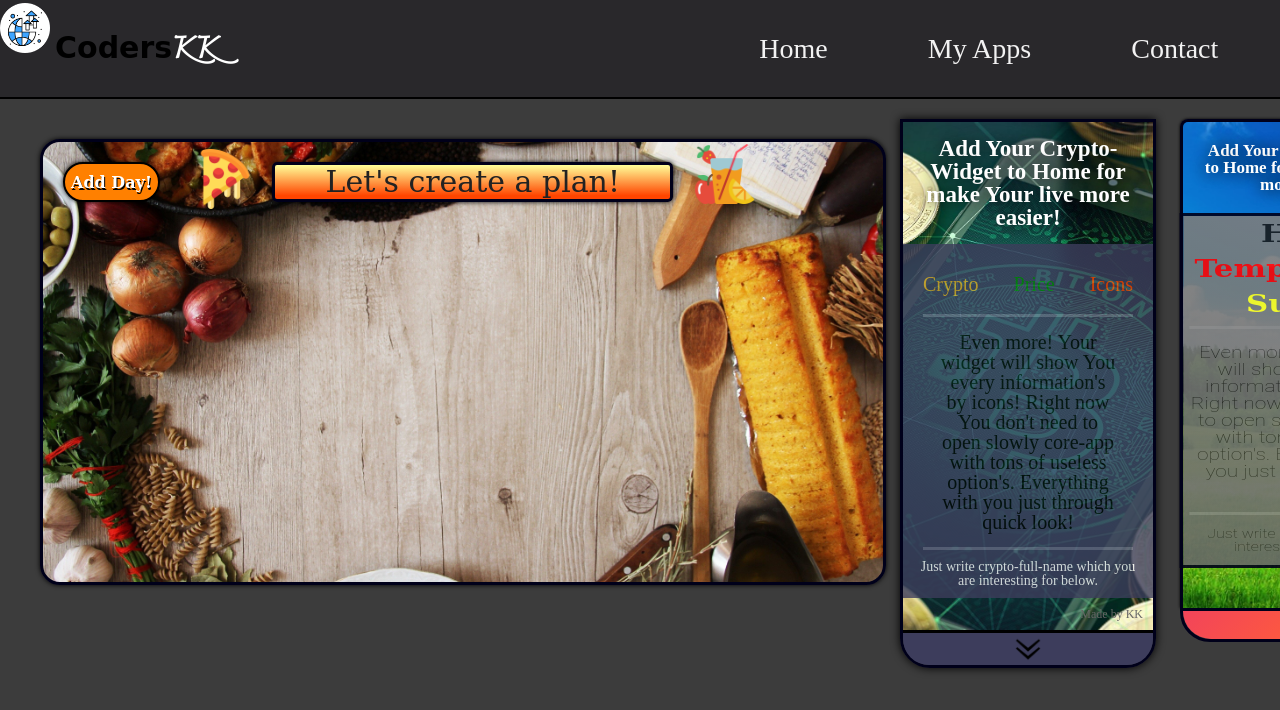
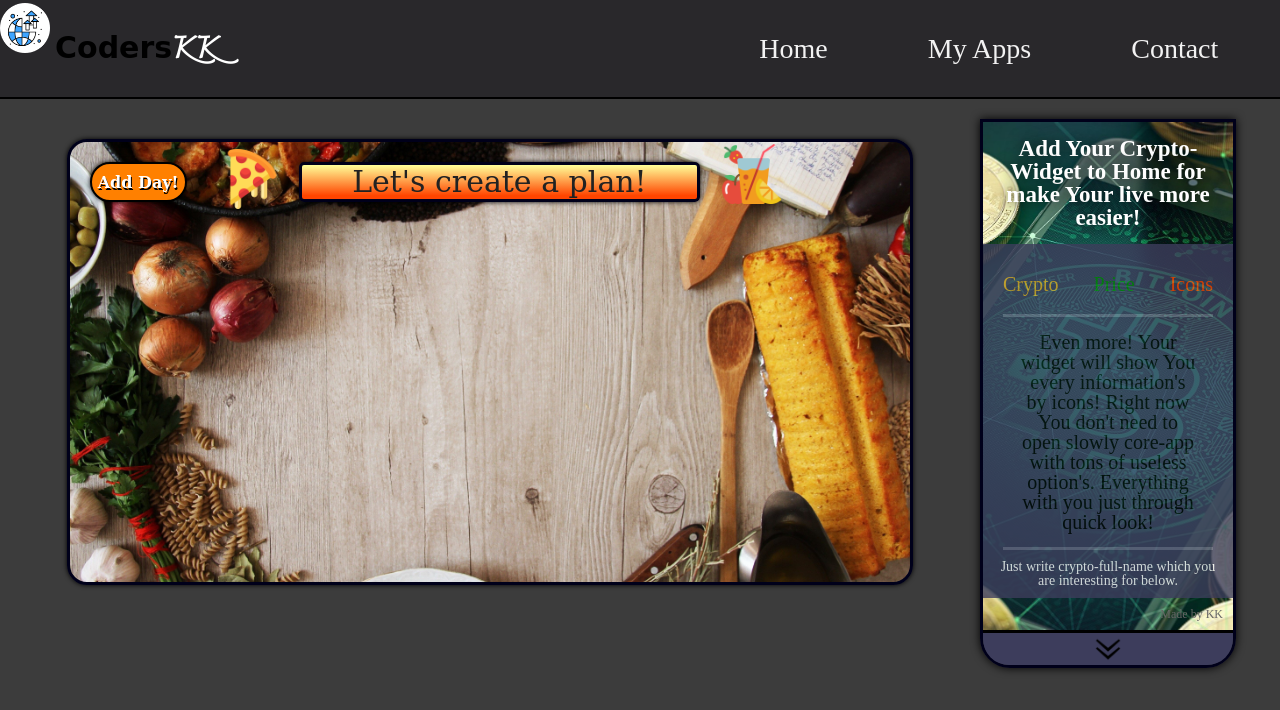
Before and after one commit to Konradk7/react-global-app, a React (Create React App) app: page / in a window 1280 px wide. Shown: the top 710 px of the page. Built offline with nearby package versions, Linux system fonts and the light colour scheme.

Commit message:
Rebuild width

```diff
--- a/src/components/Home.js
+++ b/src/components/Home.js
@@ -8,11 +8,14 @@ function Home() {
     return (
 
         <>
+            <h2></h2>
+
             <div className="main-page">
                 <Fitness/>
                 <Crypto/>
                 <Weather/>
             </div>
+
         </>
 
     );
--- a/src/sass/components/_Home.scss
+++ b/src/sass/components/_Home.scss
@@ -172,8 +172,7 @@
   }
 
   .main-container {
-    max-width: toRem(1600);
-    min-width: toRem(1200);
+    width: toRem(1600);
     min-height: toRem(800);
     height: auto;
     background: $color-main-background;
```
